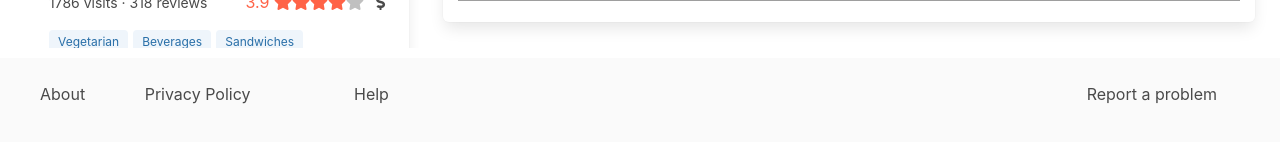
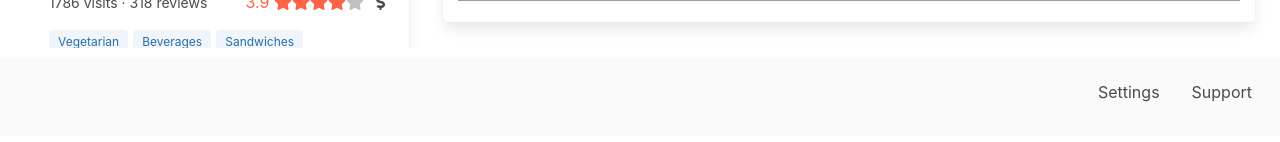
Before and after one commit to Sujan-Kandeepan/CampusEats, a React (Create React App) app: page /map in a window 1280 px wide. Shown: the part 570-712 px from the top of the page. Built offline with nearby package versions, Linux system fonts and the light colour scheme; grey boxes are pictures that could not be loaded.

Commit message:
Updated footer

```diff
--- a/src/component/footer.js
+++ b/src/component/footer.js
@@ -14,21 +14,12 @@ export default class Footer extends React.Component {
 
                 <footer className="footer">
                     <div className="content">
-                        <div className="columns">
-                            <div className="column is-1">
-                            <Link to="/">About</Link>
-                            </div>
-                            <div className="column is-2">
-                                <Link to="/">Privacy Policy</Link>
-                            </div>
-                            <div className="column is-1">
-                                <Link to="/">Help</Link>
-                            </div>
-                            <div className="column is-6">
-                            </div>
-                            <div className="column is-2">
-                                <Link to="/">Report a problem</Link>
-                            </div>
+                        <div className="columns" style={{ height: "30px", padding: "10px 0" }}>
+                            {/* <Link to="/">About</Link> */}
+                            {/* <Link to="/">Privacy Policy</Link>  */}
+                            <Link to="/settings" style={{ marginLeft: "auto" }}>Settings</Link>
+                            <Link to="/contactSupport">Support</Link>
+                            {/* <Link to="/">Report a problem</Link> */}
                         </div>
                     <p>
 
```
